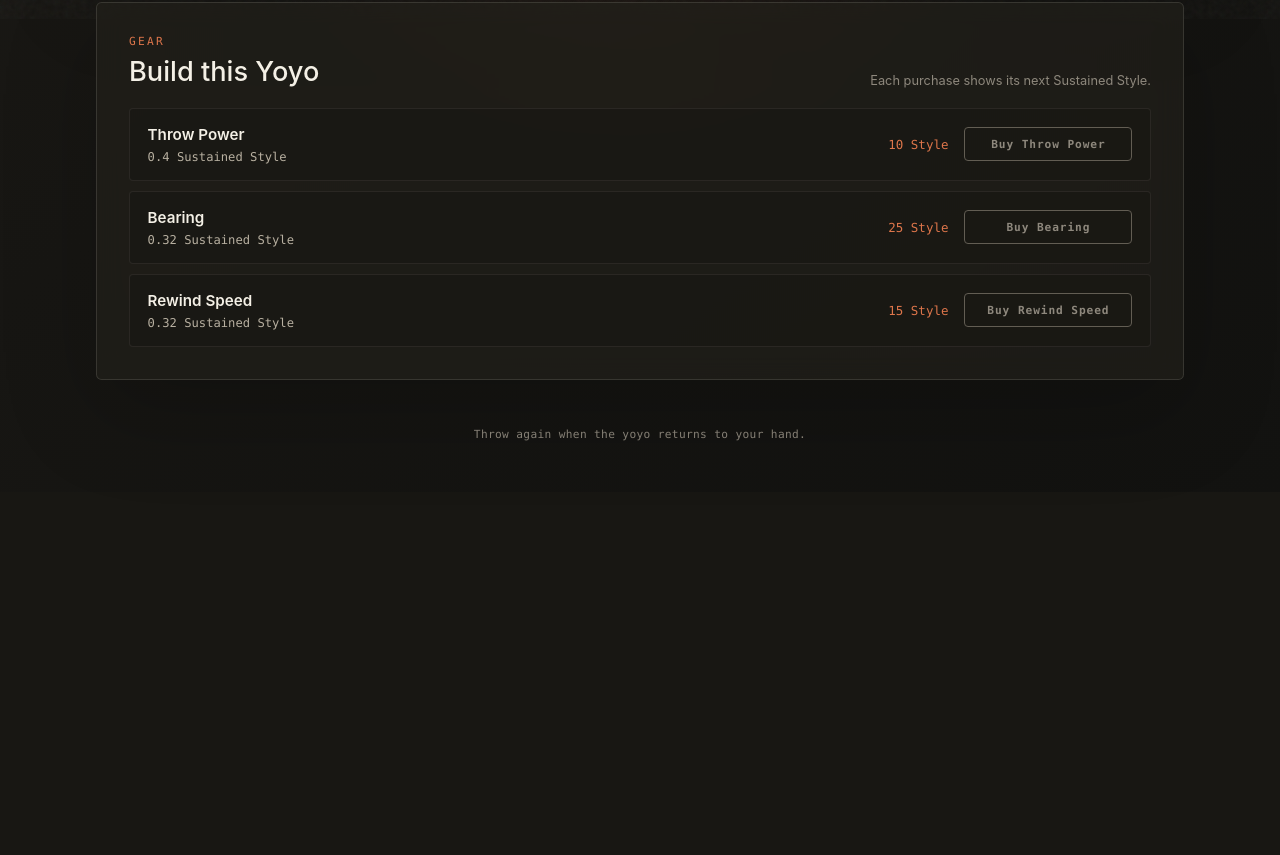
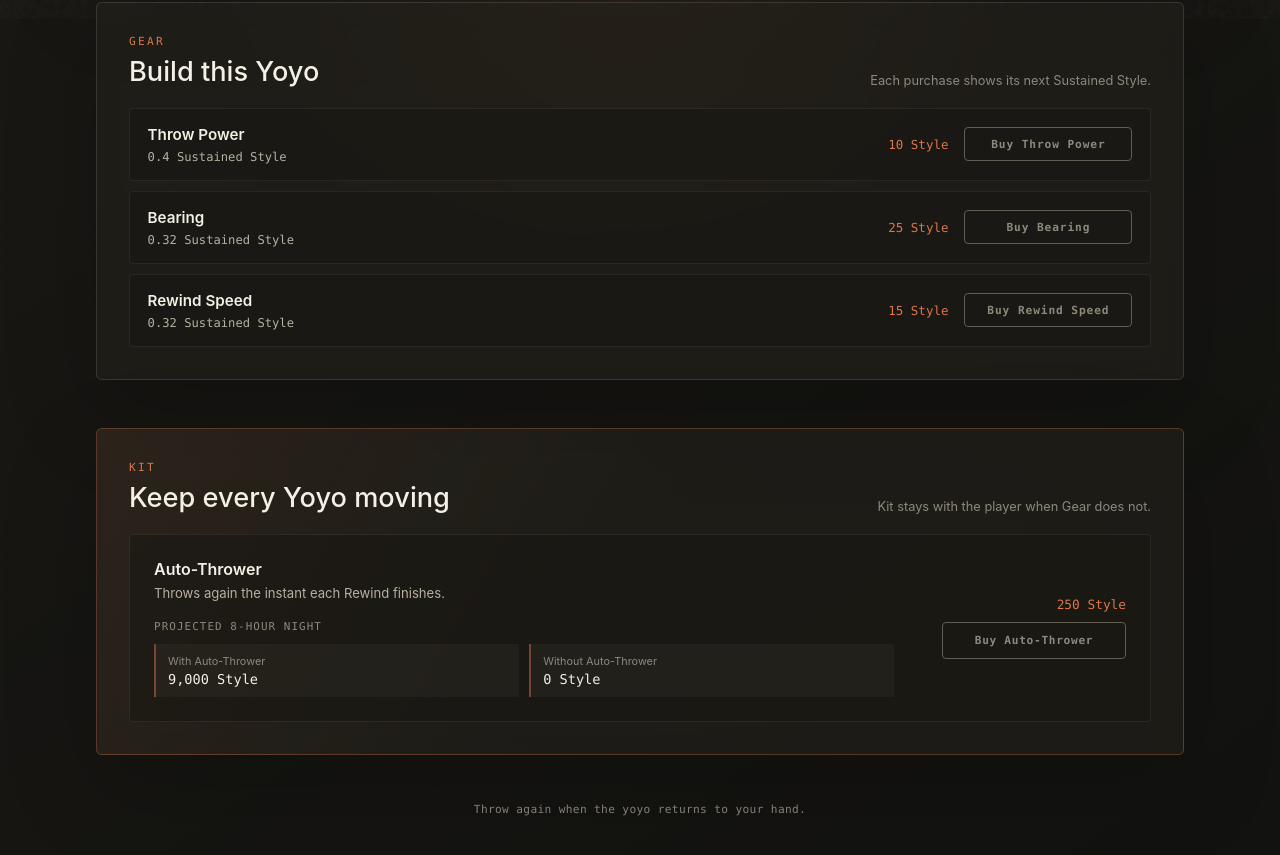
Before and after one commit to lafffta/Idle-Yoyo, a React (Vite) app: page / in a window 1280 px wide. Shown: the part 781-1636 px from the top of the page. Before the commit the page ends 1273 px from the top, so only its background shows below. Built offline with nearby package versions, Linux system fonts and the light colour scheme.

Commit message:
Add the Auto-Thrower Kit shop (#50)

```diff
--- a/src/shell/app.tsx
+++ b/src/shell/app.tsx
@@ -1,7 +1,12 @@
-import { useEffect, useRef, useSyncExternalStore } from "react";
+import { useEffect, useRef, useState, useSyncExternalStore } from "react";
 
 import { formatNumber } from "./format.js";
-import type { GameStore, GearOffer, GearShop as GearShopState } from "./store.js";
+import type {
+  AutoThrowerOffer,
+  GameStore,
+  GearOffer,
+  GearShop as GearShopState,
+} from "./store.js";
 import { YoyoCanvas } from "./yoyo-canvas.js";
 
 type AppProps = {
@@ -77,6 +82,67 @@ function GearShop({ shop, store }: { shop: GearShopState; store: GameStore }) {
   );
 }
 
+function ProjectedNight({ store }: AppProps) {
+  const [projection, setProjection] = useState(() => store.getProjectedNight());
+
+  useEffect(() => {
+    const interval = window.setInterval(() => setProjection(store.getProjectedNight()), 1_000);
+    return () => window.clearInterval(interval);
+  }, [store]);
+
+  return (
+    <div className="night-projection" aria-label={`Projected ${projection.hours}-hour night`}>
+      <p>Projected {projection.hours}-hour night</p>
+      <div className="night-comparison">
+        <div>
+          <span>With Auto-Thrower</span>
+          <output aria-label="Projected night with Auto-Thrower">
+            {formatNumber(projection.withAutoThrower)} Style
+          </output>
+        </div>
+        <div>
+          <span>Without Auto-Thrower</span>
+          <output aria-label="Projected night without Auto-Thrower">
+            {formatNumber(projection.withoutAutoThrower)} Style
+          </output>
+        </div>
+      </div>
+    </div>
+  );
+}
+
+function KitShop({ offer, store }: { offer: AutoThrowerOffer; store: GameStore }) {
+  return (
+    <section className="kit-shop" aria-label="Kit">
+      <div className="kit-shop-heading">
+        <div>
+          <p className="eyebrow">Kit</p>
+          <h2>Keep every Yoyo moving</h2>
+        </div>
+        <p>Kit stays with the player when Gear does not.</p>
+      </div>
+      <article className={`kit-row${offer.affordable || offer.owned ? "" : " is-unaffordable"}`}>
+        <div className="kit-copy">
+          <h3>Auto-Thrower</h3>
+          <p>Throws again the instant each Rewind finishes.</p>
+          <ProjectedNight store={store} />
+        </div>
+        <div className="kit-purchase">
+          <span className="kit-price">{formatNumber(offer.price)} Style</span>
+          <button
+            className="action-button kit-buy-button"
+            type="button"
+            disabled={!offer.affordable}
+            onClick={store.buyAutoThrower}
+          >
+            {offer.owned ? "Owned" : "Buy Auto-Thrower"}
+          </button>
+        </div>
+      </article>
+    </section>
+  );
+}
+
 function ThrowControl({ store }: AppProps) {
   const isReady = useSyncExternalStore(
     store.subscribeToThrowAvailability,
@@ -107,6 +173,11 @@ export function App({ store }: AppProps) {
     store.subscribeToGearShop,
     store.getGearShop,
     store.getGearShop,
+  );
+  const autoThrowerOffer = useSyncExternalStore(
+    store.subscribeToAutoThrowerOffer,
+    store.getAutoThrowerOffer,
+    store.getAutoThrowerOffer,
   );
 
   return (
@@ -141,6 +212,8 @@ export function App({ store }: AppProps) {
 
       <GearShop shop={shop} store={store} />
 
+      <KitShop offer={autoThrowerOffer} store={store} />
+
       <p className="footnote">Throw again when the yoyo returns to your hand.</p>
     </main>
   );
--- a/src/shell/store.ts
+++ b/src/shell/store.ts
@@ -1,7 +1,9 @@
 import type { GameState } from "../core/simulation.js";
 import {
   advance,
+  autoThrowerCost,
   bearingCost,
+  buyAutoThrower as buyAutoThrowerInCore,
   buyBearing,
   buyRewindSpeed,
   buyThrowPower,
@@ -15,6 +17,21 @@ import {
 type GameStoreOptions = {
   /** Milliseconds from the device wall clock. Injected so elapsed time is testable. */
   now: () => number;
+};
+
+/** Product assumption: the shop's projected night is eight hours away. */
+const PROJECTED_NIGHT_SECONDS = 8 * 60 * 60;
+
+export type AutoThrowerOffer = {
+  price: number;
+  affordable: boolean;
+  owned: boolean;
+};
+
+export type ProjectedNight = {
+  hours: number;
+  withAutoThrower: number;
+  withoutAutoThrower: number;
 };
 
 export type GearId = "throwPower" | "bearing" | "rewindSpeed";
@@ -63,8 +80,41 @@ function gearShop(state: GameState): GearShop {
   };
 }
 
+function autoThrowerOffer(state: GameState): AutoThrowerOffer {
+  const price = autoThrowerCost();
+  return {
+    price,
+    affordable: !state.hasAutoThrower && state.style >= price,
+    owned: state.hasAutoThrower,
+  };
+}
+
+function projectedNight(state: GameState): ProjectedNight {
+  const withoutAutoThrower = {
+    ...state,
+    style: 0,
+    lifetimeStyle: 0,
+    hasAutoThrower: false,
+  };
+  const bought = buyAutoThrowerInCore({
+    ...withoutAutoThrower,
+    style: autoThrowerCost(),
+  });
+  const withAutoThrower = { ...bought, style: 0, lifetimeStyle: 0 };
+
+  return {
+    hours: PROJECTED_NIGHT_SECONDS / (60 * 60),
+    withAutoThrower: advance(withAutoThrower, PROJECTED_NIGHT_SECONDS).style,
+    withoutAutoThrower: advance(withoutAutoThrower, PROJECTED_NIGHT_SECONDS).style,
+  };
+}
+
 export type GameStore = {
   getState: () => GameState;
+  getAutoThrowerOffer: () => AutoThrowerOffer;
+  getProjectedNight: () => ProjectedNight;
+  subscribeToAutoThrowerOffer: (listener: () => void) => () => void;
+  buyAutoThrower: () => void;
   getGearShop: () => GearShop;
   subscribeToGearShop: (listener: () => void) => () => void;
   buyGear: (gear: GearId) => void;
@@ -83,7 +133,9 @@ export function createGameStore({ now }: GameStoreOptions): GameStore {
   let lastTick = now();
   const throwAvailabilityListeners = new Set<() => void>();
   const gearShopListeners = new Set<() => void>();
+  const autoThrowerOfferListeners = new Set<() => void>();
   let currentGearShop = gearShop(state);
+  let currentAutoThrowerOffer = autoThrowerOffer(state);
 
   const sameGearShop = (nextShop: GearShop) =>
     currentGearShop.sustainedStyle === nextShop.sustainedStyle &&
@@ -102,6 +154,11 @@ export function createGameStore({ now }: GameStoreOptions): GameStore {
     const availabilityChanged = (state.phase === "Ready") !== (nextState.phase === "Ready");
     const nextGearShop = gearShop(nextState);
     const shopChanged = !sameGearShop(nextGearShop);
+    const nextAutoThrowerOffer = autoThrowerOffer(nextState);
+    const autoThrowerOfferChanged =
+      currentAutoThrowerOffer.price !== nextAutoThrowerOffer.price ||
+      currentAutoThrowerOffer.affordable !== nextAutoThrowerOffer.affordable ||
+      currentAutoThrowerOffer.owned !== nextAutoThrowerOffer.owned;
     state = nextState;
     if (availabilityChanged) {
       for (const listener of throwAvailabilityListeners) listener();
@@ -110,10 +167,21 @@ export function createGameStore({ now }: GameStoreOptions): GameStore {
       currentGearShop = nextGearShop;
       for (const listener of gearShopListeners) listener();
     }
+    if (autoThrowerOfferChanged) {
+      currentAutoThrowerOffer = nextAutoThrowerOffer;
+      for (const listener of autoThrowerOfferListeners) listener();
+    }
   };
 
   return {
     getState: () => state,
+    getAutoThrowerOffer: () => currentAutoThrowerOffer,
+    getProjectedNight: () => projectedNight(state),
+    subscribeToAutoThrowerOffer: (listener) => {
+      autoThrowerOfferListeners.add(listener);
+      return () => autoThrowerOfferListeners.delete(listener);
+    },
+    buyAutoThrower: () => replaceState(buyAutoThrowerInCore(state)),
     getGearShop: () => currentGearShop,
     subscribeToGearShop: (listener) => {
       gearShopListeners.add(listener);
--- a/src/shell/styles.css
+++ b/src/shell/styles.css
@@ -35,7 +35,7 @@ body::before {
 .shell {
   position: relative;
   display: grid;
-  grid-template-rows: auto auto auto auto;
+  grid-auto-rows: auto;
   gap: clamp(1.5rem, 4vw, 3rem);
   min-height: 100vh;
   padding: clamp(1.5rem, 4vw, 3.5rem);
@@ -236,7 +236,8 @@ h1 {
   font-size: 0.75rem;
 }
 
-.gear-shop {
+.gear-shop,
+.kit-shop {
   justify-self: center;
   width: min(100%, 68rem);
   padding: clamp(1.25rem, 3vw, 2rem);
@@ -247,7 +248,8 @@ h1 {
   backdrop-filter: blur(12px);
 }
 
-.gear-shop-heading {
+.gear-shop-heading,
+.kit-shop-heading {
   display: flex;
   align-items: end;
   justify-content: space-between;
@@ -255,17 +257,20 @@ h1 {
   margin-bottom: 1.25rem;
 }
 
-.gear-shop-heading .eyebrow {
+.gear-shop-heading .eyebrow,
+.kit-shop-heading .eyebrow {
   margin-bottom: 0.45rem;
 }
 
-.gear-shop-heading h2 {
+.gear-shop-heading h2,
+.kit-shop-heading h2 {
   color: #f4f0e6;
   font-size: clamp(1.25rem, 2.5vw, 1.7rem);
   font-weight: 500;
 }
 
-.gear-shop-heading p:last-child {
+.gear-shop-heading p:last-child,
+.kit-shop-heading p:last-child {
   max-width: 18rem;
   margin: 0;
   color: #8e887d;
@@ -334,6 +339,107 @@ h1 {
   letter-spacing: 0.08em;
 }
 
+.kit-shop {
+  border-color: rgba(222, 118, 75, 0.32);
+  background:
+    linear-gradient(120deg, rgba(222, 118, 75, 0.07), transparent 45%),
+    rgba(35, 33, 28, 0.64);
+}
+
+.kit-row {
+  display: grid;
+  grid-template-columns: minmax(0, 1fr) auto;
+  align-items: center;
+  gap: clamp(1.5rem, 4vw, 3rem);
+  padding: clamp(1rem, 3vw, 1.5rem);
+  border: 1px solid rgba(222, 118, 75, 0.18);
+  border-radius: 0.25rem;
+  background: rgba(24, 23, 19, 0.55);
+}
+
+.kit-row.is-unaffordable {
+  border-color: rgba(244, 240, 230, 0.07);
+}
+
+.kit-copy {
+  display: grid;
+  gap: 0.4rem;
+}
+
+.kit-copy h3 {
+  color: #f4f0e6;
+  font-size: 1rem;
+  font-weight: 600;
+}
+
+.kit-copy > p {
+  margin: 0;
+  color: #b8b0a1;
+  font-size: 0.82rem;
+}
+
+.night-projection {
+  display: grid;
+  gap: 0.65rem;
+  margin-top: 0.8rem;
+}
+
+.night-projection > p {
+  margin: 0;
+  color: #8e887d;
+  font-family: "SFMono-Regular", Consolas, "Liberation Mono", monospace;
+  font-size: 0.68rem;
+  letter-spacing: 0.1em;
+  text-transform: uppercase;
+}
+
+.night-comparison {
+  display: grid;
+  grid-template-columns: repeat(2, minmax(0, 1fr));
+  gap: 0.65rem;
+}
+
+.night-comparison > div {
+  display: grid;
+  gap: 0.18rem;
+  padding: 0.65rem 0.75rem;
+  border-left: 2px solid rgba(222, 118, 75, 0.45);
+  background: rgba(244, 240, 230, 0.035);
+}
+
+.night-comparison span {
+  color: #8e887d;
+  font-size: 0.68rem;
+}
+
+.night-comparison output {
+  color: #f4f0e6;
+  font-family: "SFMono-Regular", Consolas, "Liberation Mono", monospace;
+  font-size: 0.85rem;
+  font-variant-numeric: tabular-nums;
+}
+
+.kit-purchase {
+  display: grid;
+  justify-items: end;
+  gap: 0.65rem;
+}
+
+.kit-price {
+  color: #de764b;
+  font-family: "SFMono-Regular", Consolas, "Liberation Mono", monospace;
+  font-size: 0.8rem;
+  font-variant-numeric: tabular-nums;
+}
+
+.kit-buy-button {
+  min-width: 11.5rem;
+  padding: 0.75rem 0.9rem;
+  font-size: 0.7rem;
+  line-height: 1;
+  letter-spacing: 0.06em;
+}
+
 .footnote {
   justify-self: center;
   margin: 0;
@@ -358,13 +464,15 @@ h1 {
     padding: 2.5rem 1.5rem;
   }
 
-  .gear-shop-heading {
+  .gear-shop-heading,
+  .kit-shop-heading {
     align-items: start;
     flex-direction: column;
     gap: 0.75rem;
   }
 
-  .gear-shop-heading p:last-child {
+  .gear-shop-heading p:last-child,
+  .kit-shop-heading p:last-child {
     text-align: left;
   }
 }
@@ -386,4 +494,22 @@ h1 {
   .gear-purchase {
     justify-content: space-between;
   }
+
+  .kit-row {
+    grid-template-columns: 1fr;
+  }
+
+  .night-comparison {
+    grid-template-columns: 1fr;
+  }
+
+  .kit-purchase {
+    grid-template-columns: 1fr auto;
+    align-items: center;
+    justify-items: stretch;
+  }
+
+  .kit-buy-button {
+    min-width: 10.5rem;
+  }
 }
```
Also changed, not shown: 2 other files (tests, documents, lock files or other folders).
